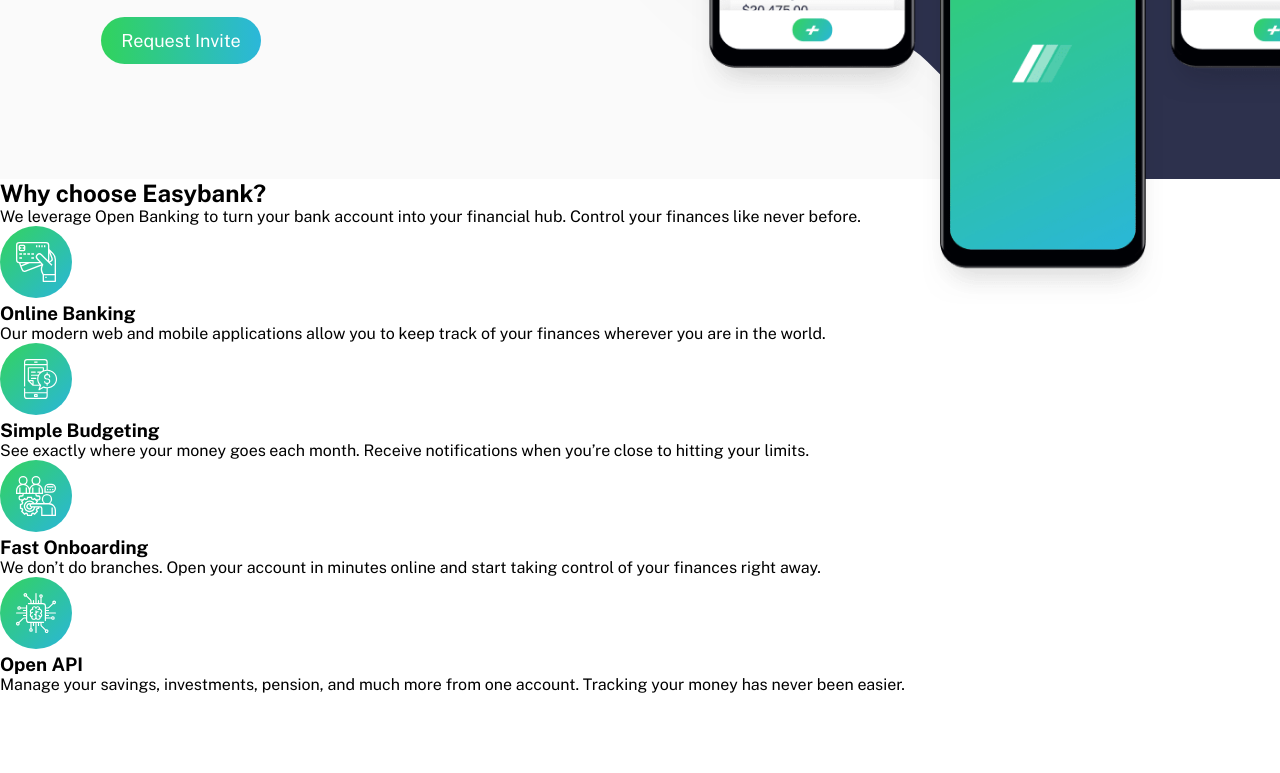
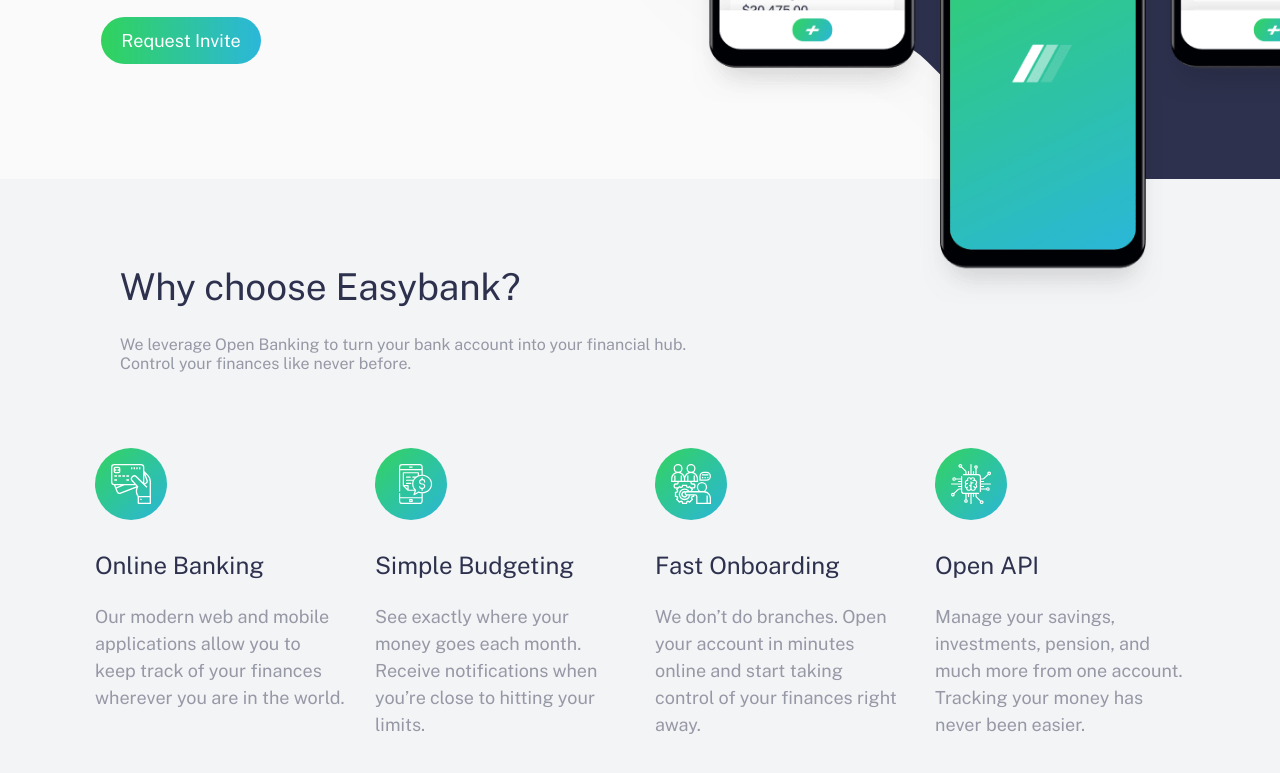
Before and after one commit to GonzoDenetro/easybank, a plain HTML site: page index.html in a window 1280 px wide. Shown: the part 529-1302 px from the top of the page. Before the commit the page ends 1223 px from the top, so only its background shows below. Drawn offline with nearby package versions, Linux system fonts and the light colour scheme.

Commit message:
Features section finish

```diff
--- a/Sccs/_feature.scss
+++ b/Sccs/_feature.scss
@@ -1,8 +1,46 @@
 .features {
-    &.features__grid {
+    padding: 80px 20px;
+    background-color: $light-grayish;
+    color: $grayish;
+    @include media(mobile-tablet){
+        text-align: center;
+    }
+    .features__grid {
         width: 100%;
         display: flex;
         justify-content: center;
         flex-wrap: wrap;
+        .feature_item {
+            width: 280px;
+            padding: 15px;
+            @include font-size(18px)
+        }
     }
 }
+.features--title,
+.features--paragraph {
+    @include media(desktop-s){
+        padding-left: 100px;
+    }
+}
+.features--paragraph {
+    margin-bottom: 60px;
+    @include media(desktop-s){
+        width: 700px;
+    }
+}
+.features--title {
+    margin-bottom: 20px;
+}
+.features--title,
+.feature_title{
+    font-weight: 400;
+    color: $dark-blue;
+}
+.features--title {
+    @include font-size(37px);
+}
+.feature_title {
+    padding: 20px 0;
+    @include font-size(24px)
+}
--- a/index.html
+++ b/index.html
@@ -49,8 +49,8 @@
             </div>
         </section>
         <section class="features">
-            <h2>Why choose Easybank?</h2>
-            <p>We leverage Open Banking to turn your bank account into your financial hub. Control
+            <h2 class="features--title">Why choose Easybank?</h2>
+            <p class="features--paragraph">We leverage Open Banking to turn your bank account into your financial hub. Control
                 your finances like never before.</p>
             <div class="features__grid">
                 <div class="feature_item">
@@ -61,19 +61,19 @@
                 </div>
                 <div class="feature_item">
                     <img src="./assets/images/icon-budgeting.svg" alt="" class="icon-image">
-                    <h3>Simple Budgeting</h3>
+                    <h3 class="feature_title">Simple Budgeting</h3>
                     <p>See exactly where your money goes each month. Receive notifications when you’re
                         close to hitting your limits.</p>
                 </div>
                 <div class="feature_item">
                     <img src="./assets/images/icon-onboarding.svg" alt="" class="icon-image">
-                    <h3>Fast Onboarding</h3>
+                    <h3 class="feature_title">Fast Onboarding</h3>
                     <p>We don’t do branches. Open your account in minutes online and start taking control
                         of your finances right away.</p>
                 </div>
                 <div class="feature_item">
                     <img src="./assets/images/icon-api.svg" alt="" class="icon-image">
-                    <h3> Open API</h3>
+                    <h3 class="feature_title"> Open API</h3>
                     <p>Manage your savings, investments, pension, and much more from one account. Tracking
                         your money has never been easier.</p>
                 </div>
```
Also changed, not shown: Sccs/style.css, 1 other file.
